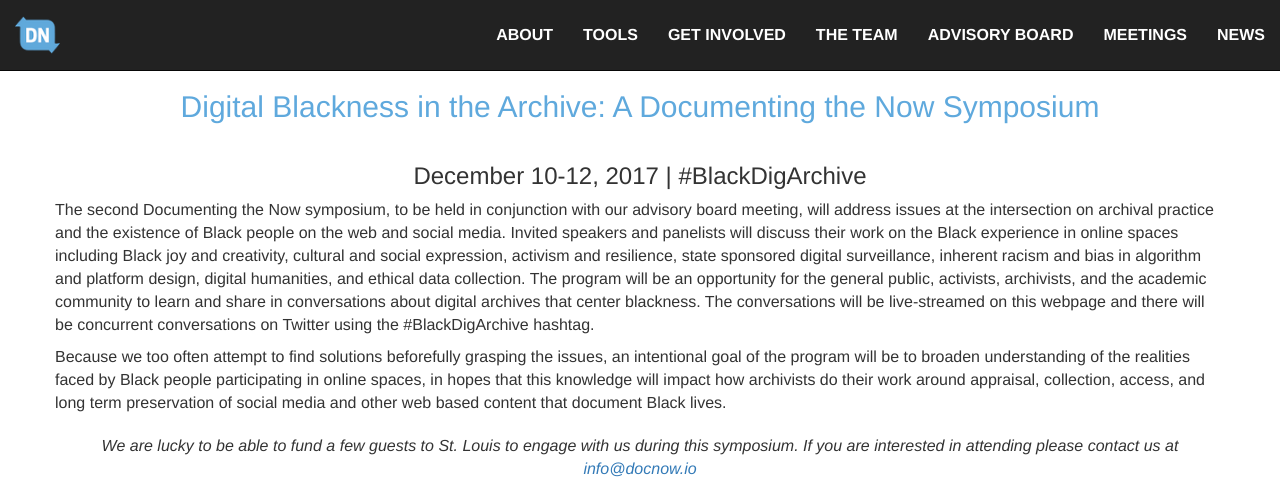
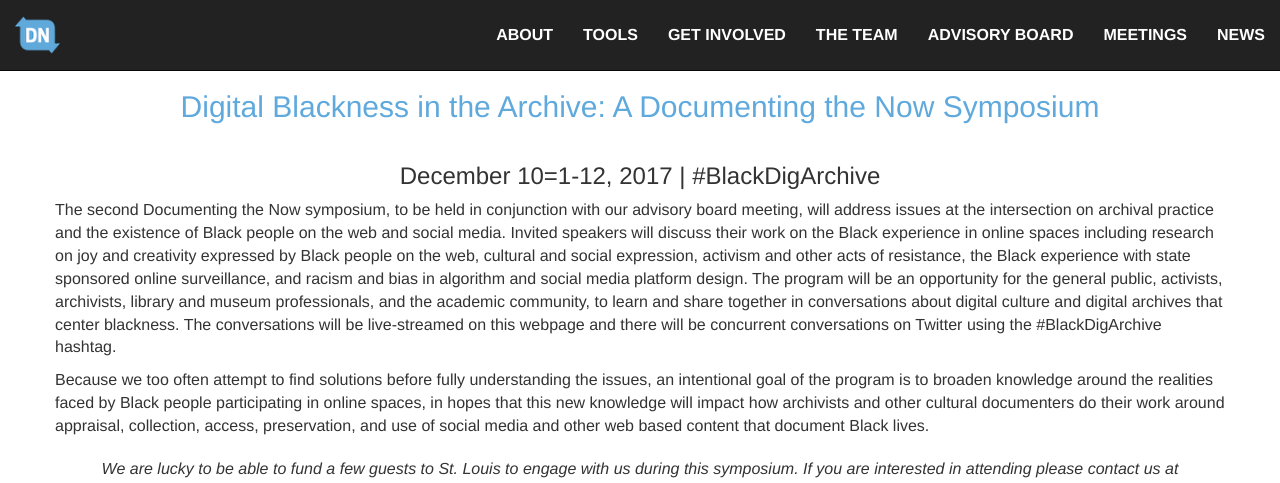
Before and after one commit to DocNow/docnow.github.io, a Jekyll site: the page built from meetings/stl-2017/index.html, in a window 1280 px wide and 1400 px high. Shown: the top 483 px of the window. Built offline with Jekyll 4.4.1, drawn with Linux system fonts in a browser that asks for light colours; some of the changed text lies outside the part shown.

Commit message:
edits from  bergis and ed
for publication

```diff
--- a/meetings/stl-2017/index.html
+++ b/meetings/stl-2017/index.html
@@ -9,32 +9,25 @@
 <div class="container">
   <div class="row">
     <h2>Digital Blackness in the Archive: A Documenting the Now Symposium</h2>
-    <h3><center>December 10-12, 2017 | #BlackDigArchive</center></h3>
-    <p>The second Documenting the Now symposium, to be held in conjunction with our advisory board meeting,
-      will address issues at the intersection on archival practice and the existence of Black people on the
-      web and social media. Invited speakers and panelists will discuss their work on the Black experience
-      in online spaces including Black joy and creativity, cultural and social expression, activism and
-      resilience, state sponsored digital surveillance, inherent racism and bias in algorithm and platform
-      design, digital humanities, and ethical data collection. The program will be an opportunity for the
-      general public, activists, archivists, and the academic community to learn and share in conversations
-      about digital archives that center blackness. The conversations will be live-streamed on this webpage
-      and there will be concurrent conversations on Twitter using the #BlackDigArchive hashtag.</p>
-      <p> Because we too often attempt to find solutions beforefully grasping the issues, an intentional
-      goal of the program will be to broaden understanding of the realities faced by Black people participating
-      in online spaces, in hopes that this knowledge will impact how archivists do their work around appraisal,
-      collection, access, and long term preservation of social media and other web based content that document Black lives.</p>
+    <h3><center>December 10=1-12, 2017 | #BlackDigArchive</center></h3>
+    <p>The second Documenting the Now symposium, to be held in conjunction with our advisory board meeting, will address issues at the intersection on archival practice and the existence of Black people on the web and social media. Invited speakers will discuss their work on the Black experience in online spaces including research on joy and creativity expressed by Black people on the web, cultural and social expression, activism and other acts of resistance, the Black experience with state sponsored online surveillance, and racism and bias in algorithm and social media platform design. The program will be an opportunity for the general public, activists, archivists, library and museum professionals, and the academic community, to learn and share together in conversations about digital culture and digital archives that center blackness. The conversations will be live-streamed on this webpage and there will be concurrent conversations on Twitter using the #BlackDigArchive hashtag.</p>
+    <p>Because we too often attempt to find solutions before fully understanding the issues, an intentional goal of the program is to broaden knowledge around the realities faced by Black people participating in online spaces, in hopes that this new knowledge will impact how archivists and other cultural documenters do their work around appraisal, collection, access, preservation, and use of social media and other web based content that document Black lives.</p>
   </div>
   <div class="row"><p><center><i>We are lucky to be able to fund a few guests to St. Louis to engage with us during this symposium.
     If you are interested in attending please contact us at <a href="mailto:info@docnow.io">info@docnow.io</a></i></center></p>
   </div>
   <div class="row">
     <h3>Monday, December 11 @ Ferguson Public Library</h3>
+    <div class="col-lg-10"></div>
+    <div class="col-lg-offset-1 col-lg-12">
+      <img alt="DocNow" src="{{ site.baseurl }}/img/fergusonpubliclibrary.png">
+    </div>
     <div class="col-lg-10">10am - 10:15am (CDT)</div>
     <div class="col-lg-offset-1 col-lg-12">
       <h4>Welcome and Introductions</h4>
       <ul>
-        <li>Dr. Vernon Mitchell <a href="https://twitter.com/vcmitchelljr">@vcmitchelljr</a>, Academic Lead, Documenting the Now</li>
-        <li><a href="http://www.ala.org/tools/librariestransform/libraries-transforming-communities/blog/one-year-later-interview-ferguson-mo-library-director-scott">Scott Bonner</a> <a href="https://twitter.com/ScottyBonner">@scottybonner</a>, Director, Ferguson Public Library</li>
+        <li>Dr. Vernon Mitchell <a href="https://twitter.com/vcmitchelljr">@vcmitchelljr</a>, Academic Lead,<a href="http://www.docnow.io/"> Documenting the Now</a></li>
+        <li>Scott Bonner <a href="https://twitter.com/ScottyBonner">@scottybonner</a>, Director, <a href="http://www.cnn.com/2015/06/10/us/ferguson-library-award/index.html">Ferguson Public Library</a></li>
       </ul>
     </div>
     <div class="col-lg-10">10:15am - 11:15am (CDT)</div>
@@ -76,26 +69,32 @@
     <div class="col-lg-offset-1 col-lg-12">
       <h4>DocNow Application Demo/Discussion (Optional)</h4>
         <ul>
-          <li>Ed Summers <a href="https://twitter.com/edsu"> @edsu</a>, DocNow Technical Lead</li>
-          <li>Alexandra Dolan-Mescal <a href="https://twitter.com/fromadmwithlove"> @fromadmwithlove</a>, DocNow User Experience Designer</li>
+          <li>Ed Summers <a href="https://twitter.com/edsu"> @edsu</a>, Technical Lead, <a href="http://docnow.io">Documenting the Now</a></li>
+          <li>Alexandra Dolan-Mescal <a href="https://twitter.com/fromadmwithlove"> @fromadmwithlove</a>, User Experience Designer, <a href="http://docnow.io">Documenting the Now</a></li>
         </ul>
     </div>
     <div class="col-lg-10">10am - 10:15am</div>
     <div class="col-lg-offset-1 col-lg-12">
       <h4>Welcome</h4>
         <ul>
-          <li>Dr. Vernon Mitchell <a href="https://twitter.com/vcmitchelljr">@vcmitchelljr</a>, Academic Lead, Documenting the Now</li>
+          <li>Dr. Vernon Mitchell <a href="https://twitter.com/vcmitchelljr">@vcmitchelljr</a>, Academic Lead, <a href="http://docnow.io">Documenting the Now</a></li>
           <li>Denise Stephens, University Librarian and Vice Provost, WUSTL Libraries</li>
         </ul>
     </div>
+    <div class="col-lg-10">10:15am - 101:15am</div>
+    <div class="col-lg-offset-1 col-lg-12">
+      <h4>Opening Talk</h4>
+        <ul>
+          <li><a href="http://mp285.com/">Marisa Parham</a> <a href="https://twitter.com/@amplify285">@amplify285</a>, Professor of English and Director of Five College Digital Humanities, Amherst College</li>
+        </ul>
     <div class="col-lg-10">11:15am - 12:15pm</div>
     <div class="col-lg-offset-1 col-lg-12">
       <h4>Panel 2</h4>
         <ul>
-          <li>Dr. Meredith Clark <a href="https://twitter.com/meredithdclark">@meredithdclark</a>, Chair</li>
-          <li>Melissa Brown <a href="https://twitter.com/blackfeministmb">@BlackFeministMB</a></li>
-          <li>Alyssa Collins <a href="https://twitter.com/lyssadee">@LyssaDee</a></li>
-          <li>Dr. Catherine Knight Steele <a href="https://twitter.com/steelecat717">@SteeleCat717</a>, University of Maryland</li>
+          <li>Dr. Meredith Clark <a href="https://twitter.com/meredithdclark">@meredithdclark</a>, Panel Chair, Assistant Professor, Department of Media Studies, University of Virginia</li>
+          <li>Melissa Brown <a href="https://twitter.com/blackfeministmb">@BlackFeministMB</a>, Doctoral Student, Department of Sociology, University of Maryland</li>
+          <li>Alyssa Collins <a href="https://twitter.com/lyssadee">@LyssaDee</a>, Doctoral Student, Department of English, University of Virginia </li>
+          <li>Catherine Knight Steele <a href="https://twitter.com/steelecat717">@SteeleCat717</a>, Director of <a href="http://mith.umd.edu/research/aadhum/">AAADHum</a>, Maryland Institute for Technology in the Humanities, University of Maryland/li>
         </ul>
     </div>
     <div class="col-lg-10">12:30pm - 1:30pm</div>
@@ -106,17 +105,17 @@
     <div class="col-lg-offset-1 col-lg-12">
       <h4>Panel 3</h4>
         <ul>
-          <li><a href="https://toniasutherland.com/">Dr. Tonia Sutherland</a> <a href="https://twitter.com/toniasutherland">@toniasutherland</a>, University of Alabama</li>
-          <li><a href="https://www.viewpointmag.com/2015/10/31/radical-archives-and-the-new-cycles-of-contention/">Dr. Kimberly Springer</a> <a href="https://twitter.com/kspringeruk">@kspringeruk</a>, Columbia University</li>
-          <li><a href="https://www.drtonieshaltaylor.com/">Dr. Toniesha Taylor</a> <a href="https://twitter.com/drtonieshat">@DrTonieshaT</a>, Prairie View A&M</li>
-          <li><a href="https://www.smithsonianmag.com/smithsonian-institution/media-needs-history-lesson-addressing-civic-unrest-director-african-american-history-museum-180955140/">Adrianne Russell</a> <a href="https://twitter.com/adriannerussell">@adriannerussell</a>, Co-Founder of <a href="https://adriannerussell.wordpress.com/museumsrespondtofergusonarchive/">#MuseumsRespondToFerguson</a></li>
+          <li><a href="https://toniasutherland.com/">Tonia Sutherland</a> <a href="https://twitter.com/toniasutherland">@toniasutherland</a>, Assistant Professor, College of Communication and Information Sciences, University of Alabama</li>
+          <li><a href="https://www.viewpointmag.com/2015/10/31/radical-archives-and-the-new-cycles-of-contention/">Kimberly Springer</a> <a href="https://twitter.com/kspringeruk">@kspringeruk</a>, Curator of Oral History, Columbia University Libraries </li>
+          <li><a href="https://www.drtonieshaltaylor.com/">Toniesha Taylor</a> <a href="https://twitter.com/drtonieshat">@DrTonieshaT</a>, Associate Professor of Communication, Prairie View A&M University</li>
+          <li><a href="https://www.smithsonianmag.com/smithsonian-institution/media-needs-history-lesson-addressing-civic-unrest-director-african-american-history-museum-180955140/">Adrianne Russell</a> <a href="https://twitter.com/adriannerussell">@adriannerussell</a>, Museum Educator, Writer and Nonprofit Consultant</li>
         </ul>
     </div>
     <div class="col-lg-10">3pm - 3:15pm</div>
     <div class="col-lg-offset-1 col-lg-12">
       <h4>Closing Remarks and Thank Yous</h4>
         <ul>
-          <li>Bergis Jules <a href="https://twitter.com/bergisjules">@bergisjules</a>, DocNow Community Lead</li>
+          <li>Bergis Jules <a href="https://twitter.com/bergisjules">@bergisjules</a>, Archivist at University of California, Riverside and Community Lead for <a href="http:docnow.io">Documenting the Now</a></li>
         </ul>
     </div>
   </div>
```
Also changed, not shown: other parts of meetings/stl-2017/index.html (+1 -1 lines), img/fergusonpubliclibrary.jpg (added).
